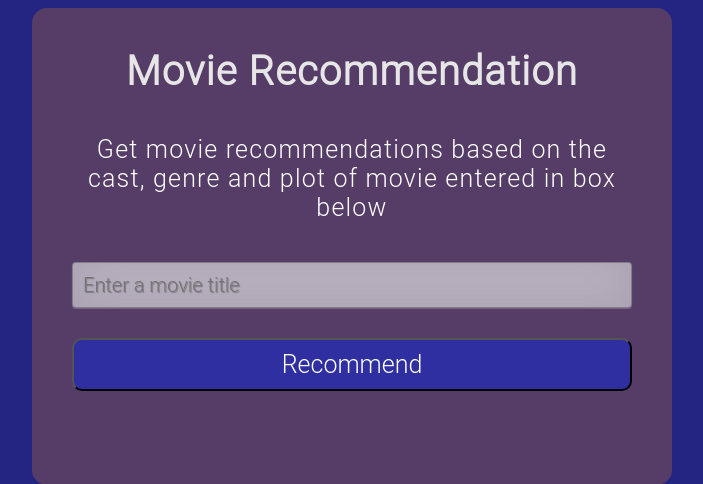
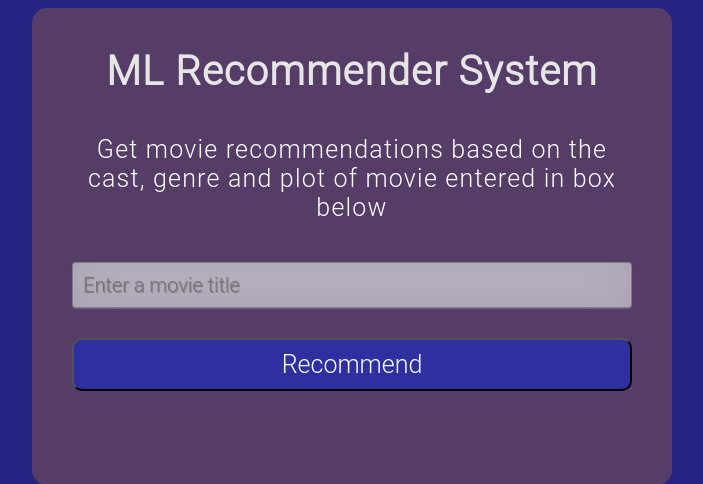
Before and after one commit to jalpa015/ml-webApp-integration, a Flask app: page / in a window 1280 px wide. Shown: the top 484 px of the page, without its empty margins (296-999 px from the left). Run offline with Flask 2, Linux system fonts and the light colour scheme; some libraries are stand-ins or nearby versions.

Commit message:
UI fixes

```diff
--- a/static/styles.css
+++ b/static/styles.css
@@ -27,6 +27,10 @@ body {
 	letter-spacing: 1.2px;
 }
 
+table {
+	width: 100%;
+}
+
 body::-webkit-scrollbar {
 	width: 0;
 }
@@ -42,10 +46,14 @@ body::-webkit-scrollbar {
 
 .float-right {
 	float: right;
+	text-align: left;
+	width: 50%;
 }
 
 .float-left {
 	float: left;
+	text-align: left;
+	width: 50%;
 }
 
 .intro-content {
--- a/templates/index.html
+++ b/templates/index.html
@@ -37,7 +37,7 @@
 
 	<body>
 		<div class="container">
-			<div class="header">Movie Recommendation</div>
+			<div class="header">ML Recommender System</div>
 			<!-- Main Input For Receiving Query to ML -->
 
 			<div class="intro-content">
@@ -45,7 +45,7 @@
 				movie entered in box below
 			</div>
 
-			<form action="{{ url_for('recommend_movies')}}" method="get">
+			<form action="{{ url_for('recommend_movies')}}" method="POST">
 				<input
 					type="text"
 					name="title"
@@ -59,15 +59,11 @@
 			<br />
 			<br />
 			<table>
-				{% for movie in recommended_movie %} {#
-				<h4 class="float-left">{{ movie.Name }}</h4>
-				<span class="float-right"> {{ movie.Genres }} </span
-				>#}
-				<tr>
-					<td class="float-left">{{ movie.Name }}</td>
-					<td class="float-left">{{ movie.Genres }}</td>
-				</tr>
-
+				{% for movie in recommended_movie %}
+					<tr>
+						<td class="float-left">{{ movie.Name }}</td>
+						<td class="float-right">{{ movie.Genres }}</td>
+					</tr>
 				{% endfor %}
 			</table>
 		</div>
```
